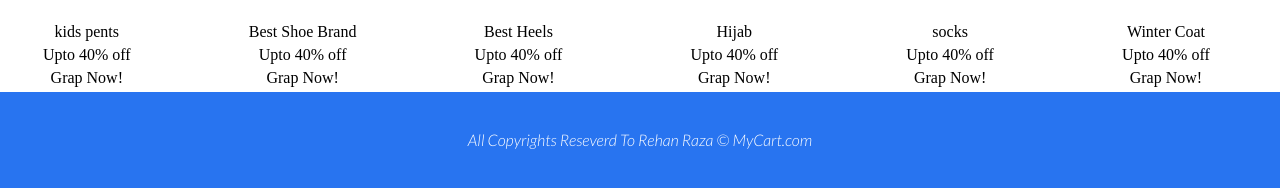
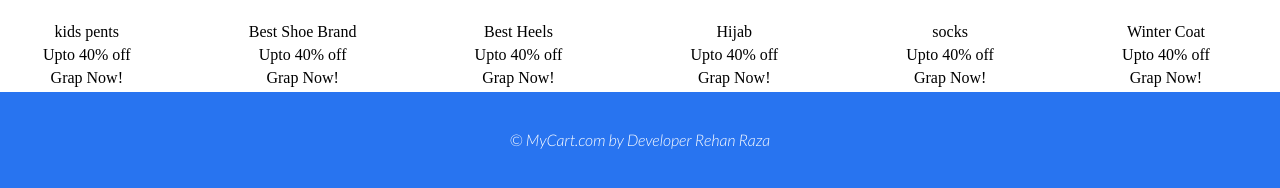
Before and after one commit to RehanRaza111/Flipkart-Clone-Fully-Responsive, a plain HTML site: page index.html in a window 1280 px wide. Shown: the part 1050-1238 px from the top of the page. Drawn offline with Linux system fonts and the light colour scheme.

Commit message:
copy right updated

```diff
--- a/index.html
+++ b/index.html
@@ -212,7 +212,7 @@
 
 
     <footer class="flex-all-center">
-        <p>All Copyrights Reseverd To Rehan Raza &copy; MyCart.com</p>
+        <p> &copy; MyCart.com by Developer Rehan Raza</p>
     </footer>
 </body>
 
```
